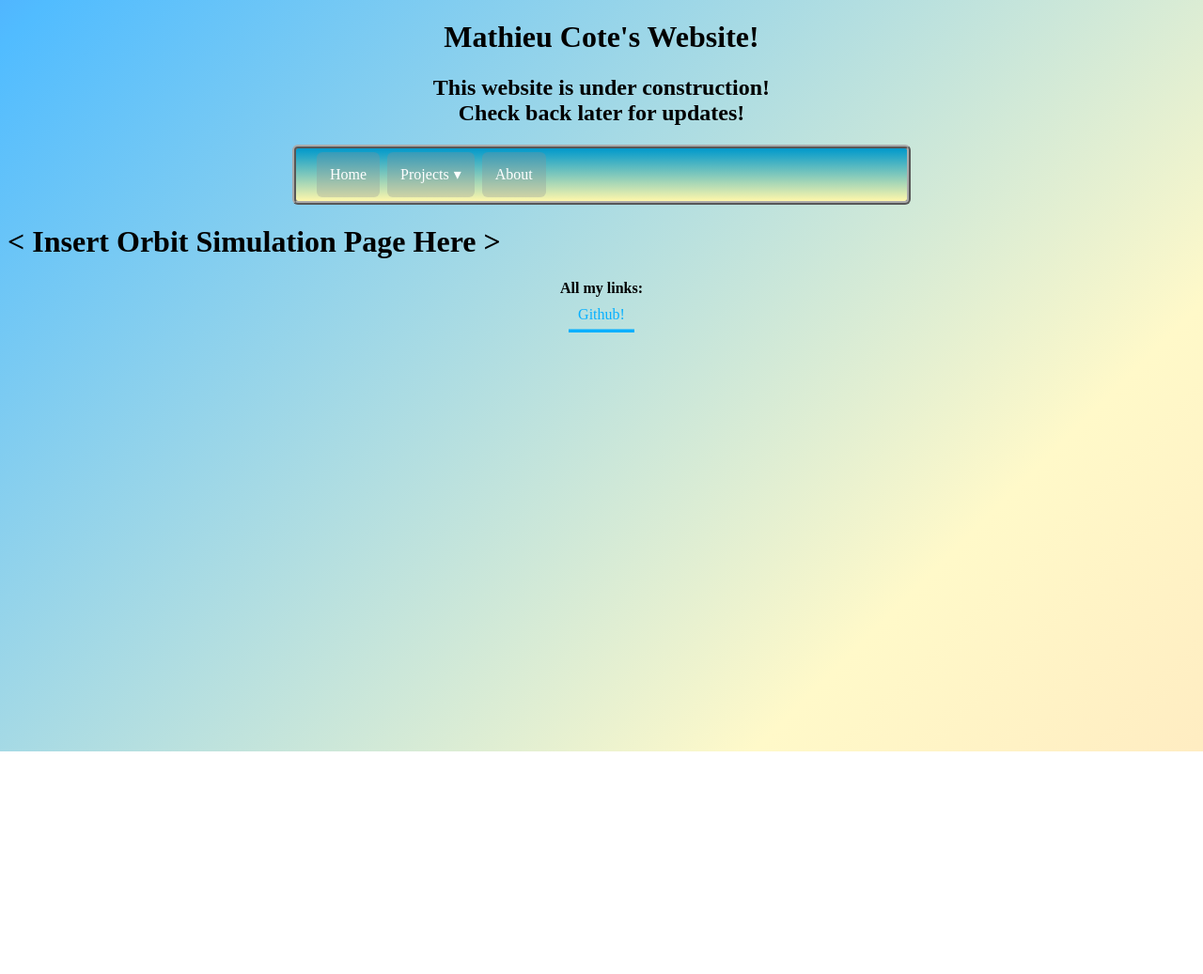
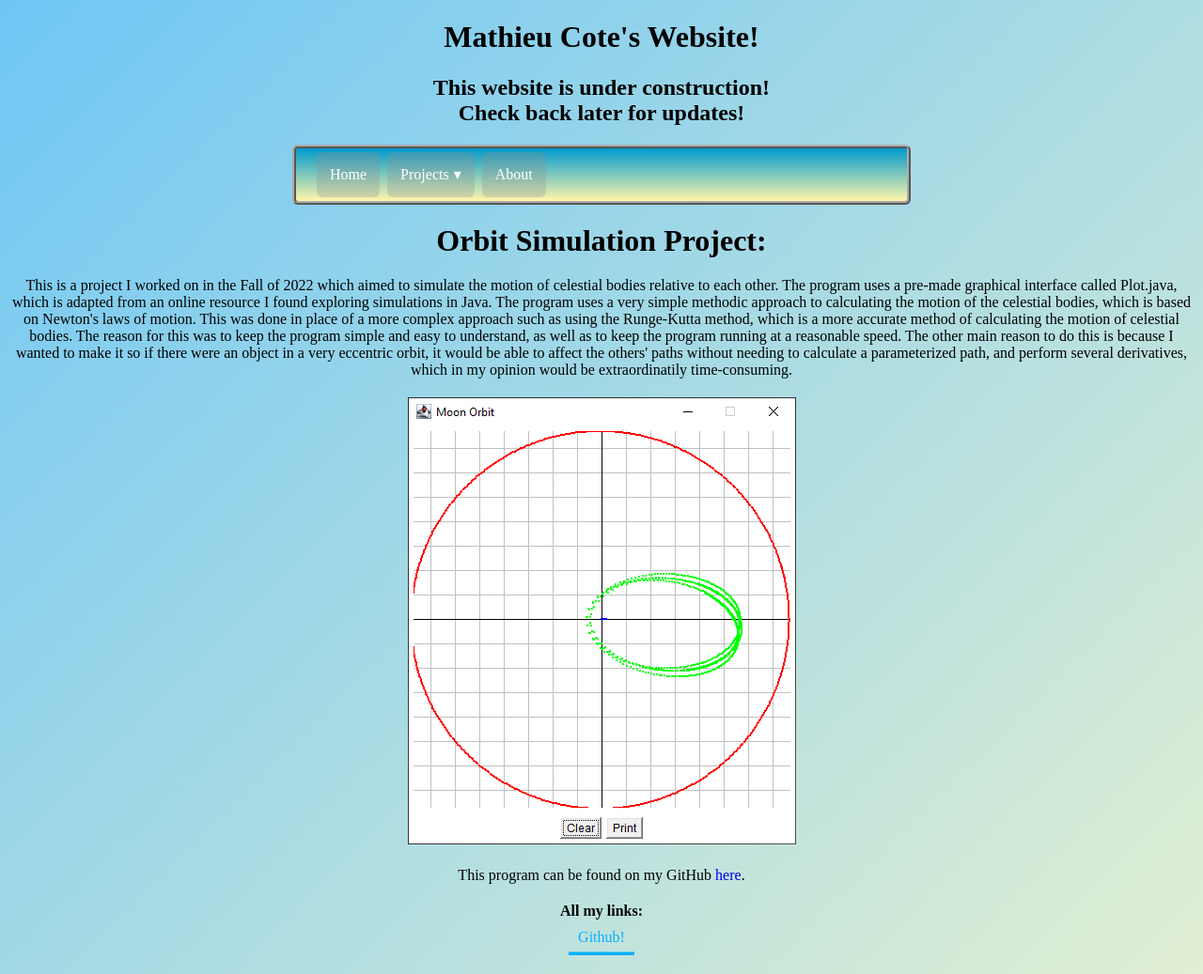
Before and after one commit to Mat-404/Mat-404.github.io, a plain HTML site: page OrbitSim.html in a window 1280 px wide. Shown: the whole page at 94% size. Before the commit the page ends 800 px from the top, so only its background shows below. Drawn offline with Linux system fonts and the light colour scheme.

Commit message:
Updated Orbit Sim subsection

```diff
--- a/OrbitSim.html
+++ b/OrbitSim.html
@@ -39,10 +39,24 @@
       <li><a href='/about.html'>About</a></li>
     </ul>
   </nav>
-  <h1>
-    < Insert Orbit Simulation Page Here >
+  <h1 class="center">
+    Orbit Simulation Project:
   </h1>
-
+  <p class="center">
+    This is a project I worked on in the Fall of 2022 which aimed to simulate the motion of celestial bodies relative to each other.
+    The program uses a pre-made graphical interface called Plot.java, which is adapted from an online resource I found exploring simulations in Java.
+    The program uses a very simple methodic approach to calculating the motion of the celestial bodies, which is based on Newton's laws of motion.
+    This was done in place of a more complex approach such as using the Runge-Kutta method, which is a more accurate method of calculating the motion of celestial bodies.
+    The reason for this was to keep the program simple and easy to understand, as well as to keep the program running at a reasonable speed.
+    The other main reason to do this is because I wanted to make it so if there were an object in a very eccentric orbit, it would be able to affect the others' paths
+    without needing to calculate a parameterized path, and perform several derivatives, which in my opinion would be extraordinatily time-consuming.
+  </p>
+  <div class="center">
+    <img src="/images/OrbitSim.png" alt="Orbit Simulation">
+  </div>
+  <p class="center">
+    This program can be found on my GitHub <a href="https://github.com/Mat-404/OrbitSim">here</a>.
+  </p>
 
 
 
```
Also changed, not shown: images/Blender-Logo-Dark.png (deleted), images/Blender-Logo.png (deleted), images/NX-Logo-Dark.png (deleted), images/NX-Logo.png (deleted), images/Orbit-Logo-Dark.png (deleted), images/Orbit-Logo.png (deleted), images/Website-Logo-Dark.png (deleted), images/Website-Logo.png (deleted), images/orbitsim.png (added).
